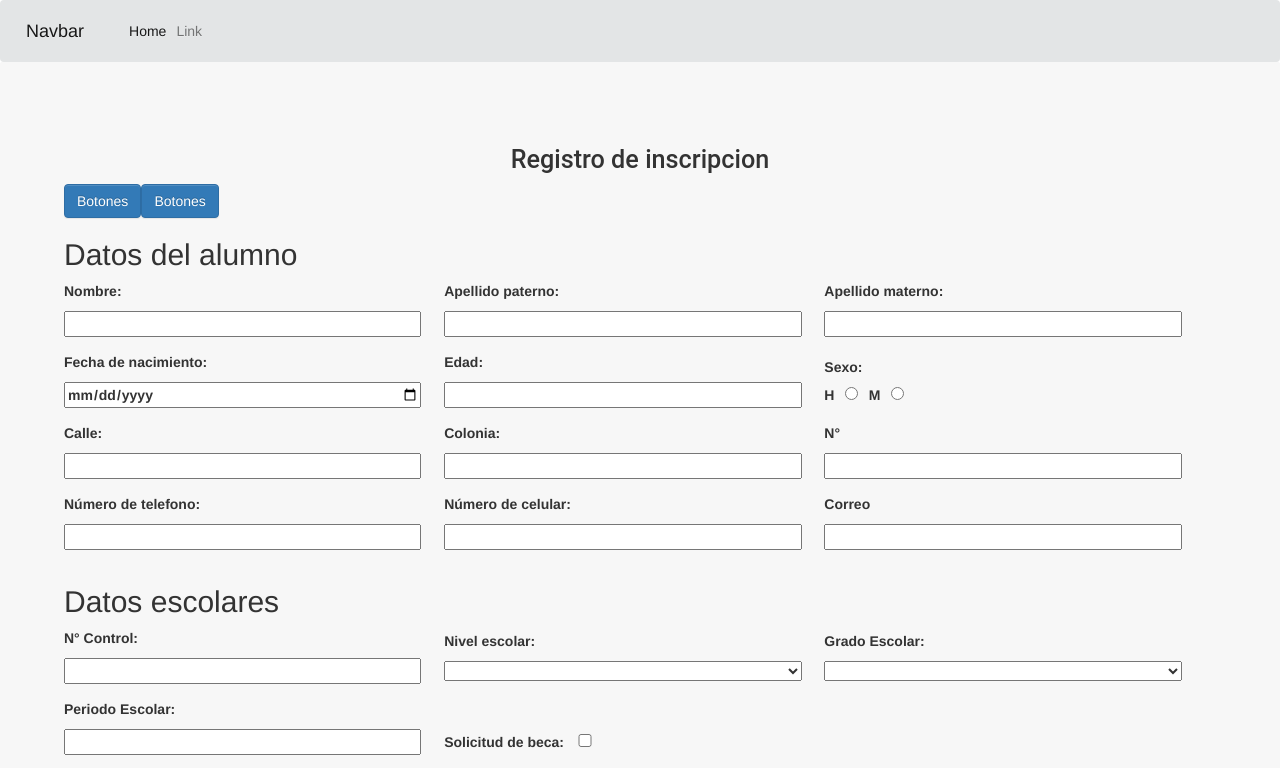
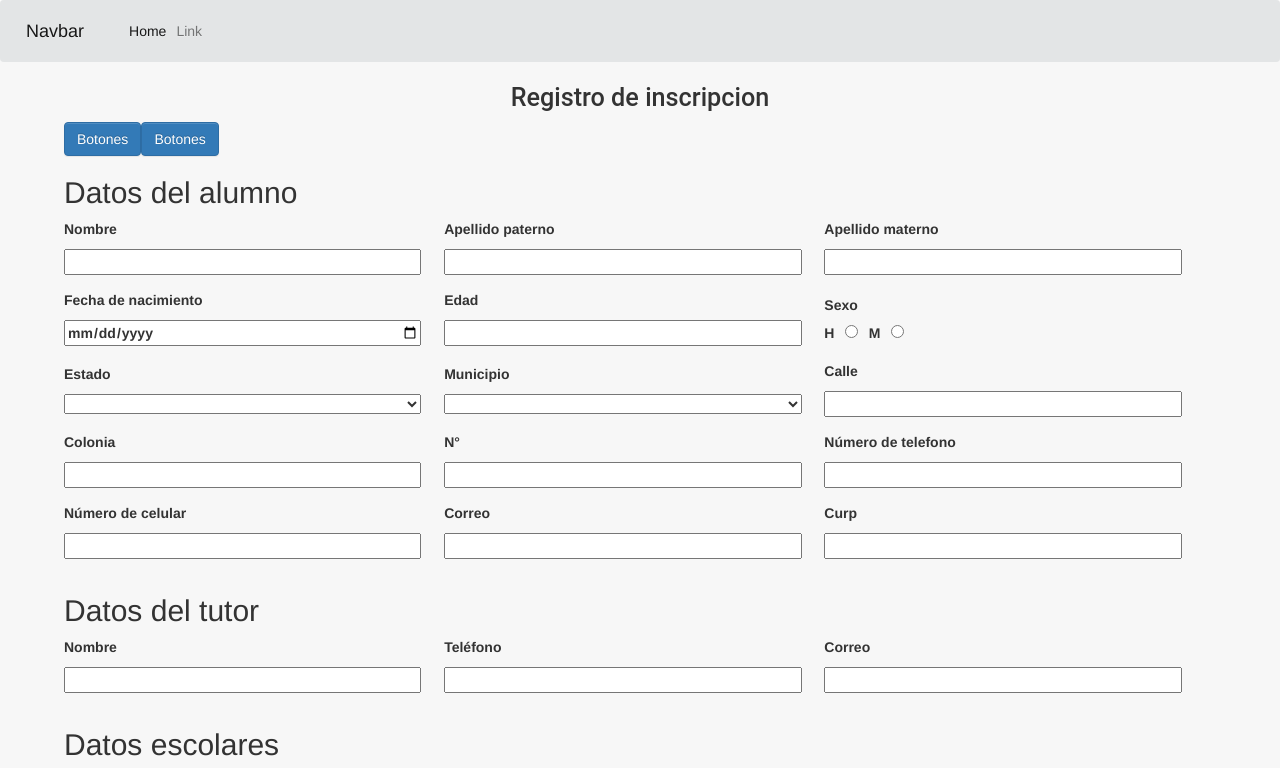
Before and after one commit to 14041269/gallinero1, a React app in the folder react-proyecto/: page / in a window 1280 px wide. Shown: the top 768 px of the page. Built offline with nearby package versions, Linux system fonts and the light colour scheme.

Commit message:
version3

```diff
--- a/react-proyecto/src/css/navigation.css
+++ b/react-proyecto/src/css/navigation.css
@@ -2,4 +2,8 @@
 {
 	margin:0% !important;
 	background: #e3e5e6!important;
+	position: fixed!important;
+    z-index: 10!important;
+    width: 100%!important;
+
 }
--- a/react-proyecto/src/js/componentes/inscripciones/datosAlumnos.js
+++ b/react-proyecto/src/js/componentes/inscripciones/datosAlumnos.js
@@ -6,8 +6,23 @@ class DatosAlumnos extends Component {
 	constructor()
 	{
 		super();
+		this.state={
+
+			mensajes:["Durango","Guadalajara","CDMX"]
+		}
 
 	}
+
+	handle_change()
+	{
+
+	}
+	_getComments(){
+
+  /*     		return this.state.mensajes.map((mensaje) => {
+       			return <h />
+     });*/
+       	}
 
 	render()
 	{
@@ -15,44 +30,65 @@ class DatosAlumnos extends Component {
 				<div className="inscripciones">
 
 
-						<label >Nombre:
+						<label >Nombre
 							<input type="text" className="nombre" required/>
 						</label>
-						<label >Apellido paterno:
+						<label >Apellido paterno
 							<input type="text" className="ap" required/>
 						</label>
-						<label >Apellido materno:
+						<label >Apellido materno
 							<input type="text" className="nombre" required/>
 						</label>
-						<label >Fecha de nacimiento:
+						<label >Fecha de nacimiento
 							<input type="date" className="fechanac" required/>
 						</label>
-						<label >Edad:
+						<label >Edad
 							<input type="text" className="edad" required/>
 						</label>
-						<label >Sexo: <br/>
-							H<input type="radio" className="nogrid" value="" required/>
-							M<input type="radio" className="nogrid" value="" required/>
+						<label >Sexo <br/>
+							H<input type="radio" name="sexo" className="nogrid" value="" required/>
+							M<input type="radio" name="sexo" className="nogrid" value="" required/>
 						</label>
-						<label >Calle:
+						<label>
+							Estado
+							<select className="combobox">
+
+							</select>
+						</label>
+						<label>
+							Municipio
+							<select className="combobox">
+							  <option></option>
+							  <option value="PA">{this.props.estados}</option>
+							  <option value="CT">Connecticut</option>
+							  <option value="NY">New York</option>
+							  <option value="MD">Maryland</option>
+							  <option value="VA">Virginia</option>
+							</select>
+						</label>
+						<label >Calle
 							<input type="text" className="calle" required/>
 						</label>
-						<label >Colonia:
+						<label >Colonia
 							<input type="text" className="colonia" required/>
 						</label>
 						<label >N°
 							<input type="text" className="numerocasa" required/>
 						</label>
-						<label >Número de telefono:
+						<label >Número de telefono
 							<input type="tel" className="numerotelefono" />
 						</label>
-						<label >Número de celular:
+						<label >Número de celular
 							<input type="tel" className="numerocelular" />
 						</label>
 						<label >Correo
 							<input type="email" className="correo" />
 						</label>
-
+						<label >Curp
+							<input 	type="text"
+									className="correo"
+									onChange={this.handle_change}/>
+						</label>
 
 
 				</div>
--- /dev/null
+++ b/react-proyecto/src/js/componentes/inscripciones/datosTutor.js
@@ -0,0 +1,30 @@
+import React, { Component } from 'react';
+
+
+class DatosTutor extends Component{
+
+	render()
+	{
+		return(
+
+				<div>
+						<label >Nombre
+							<input type="text" name="nombreTutor" className="nombre" required/>
+						</label>
+
+						<label >Teléfono
+							<input type="tel" name="nombreTutor" className="nombre" required/>
+						</label>
+
+						<label >Correo
+							<input type="email" name="nombreTutor" className="nombre" required/>
+						</label>
+				</div>
+
+			);
+	}
+
+}
+
+
+export default DatosTutor
--- a/react-proyecto/src/js/componentes/inscripciones/principal.js
+++ b/react-proyecto/src/js/componentes/inscripciones/principal.js
@@ -2,6 +2,7 @@ import React, { Component } from 'react';
 import DatosAlumnos from './datosAlumnos';
 import BotonesInicio from './botonesInicio';
 import DatosInscripciones from './datosInscripciones';
+import DatosTutor from './datosTutor.js';
 import Navigation from '../navigation';
 import '../../../css/Inscripciones.css';
 
@@ -17,11 +18,15 @@ class Principal extends Component {
 		return(
 			<div>
 			<Navigation/>
+
+
 				<div className="contenedor-inscripciones">
 					<h1>Registro de inscripcion</h1>
-					<BotonesInicio cualquiera={"Botones"}/>
+					<BotonesInicio cualquiera={"Botones"} />
 					<h2>Datos del alumno</h2>
-					<DatosAlumnos/>
+					<DatosAlumnos esatdos={["Durango","CDMX"]}/>
+					<h2>Datos del tutor</h2>
+					<DatosTutor />
 					<h2>Datos escolares</h2>
 					<DatosInscripciones/>
 
```
